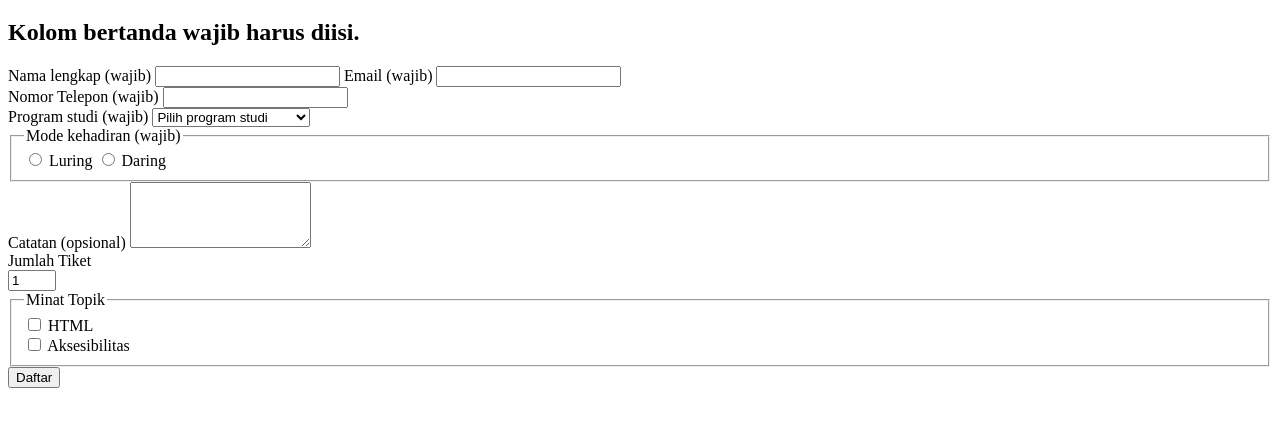
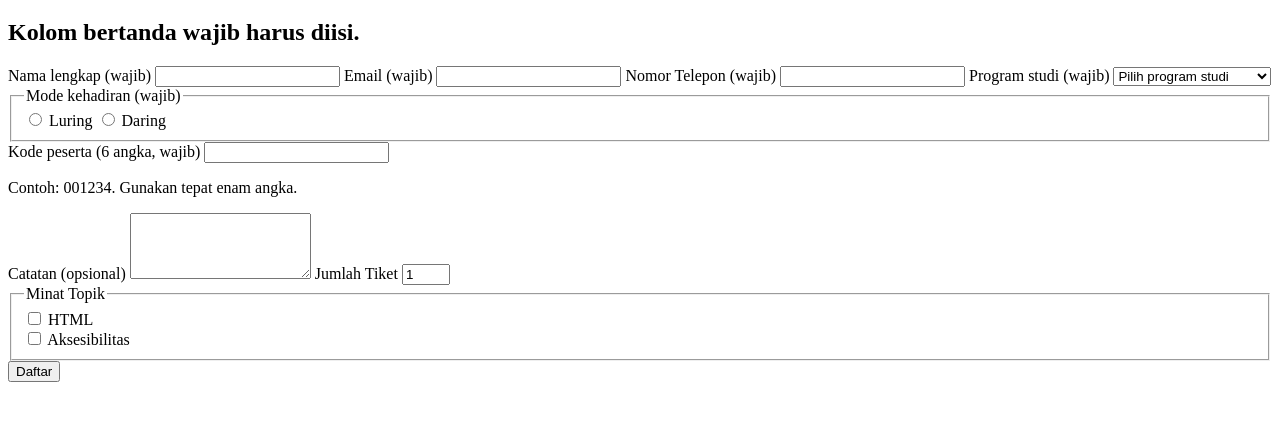
Before and after one commit to RaOn7-art/PSW-1, a plain HTML site: page pendaftaran.html in a window 1280 px wide. Shown: the part 61-488 px from the top of the page. Drawn offline with Linux system fonts and the light colour scheme.

```diff
--- a/pendaftaran.html
+++ b/pendaftaran.html
@@ -15,10 +15,8 @@
       <label for="email">Email (wajib)</label>
       <input id="email" name="email" type="email"
              autocomplete="email" required>
-      <div>
       <label for="phone">Nomor Telepon (wajib)</label>
       <input id="phone" name="phone" type="phone">
-      </div>
     <label for="prodi">Program studi (wajib)</label>
       <select id="prodi" name="prodi" required>
         <option value="">Pilih program studi</option>
@@ -32,20 +30,20 @@
        <input id="daring" name="mode" type="radio" value="daring">
         <label for="daring">Daring</label>
       </fieldset>
-        <div>
+      <label for="kode">Kode peserta (6 angka, wajib)</label>
+         <input id="kode" name="kode" type="text" inputmode="numeric" pattern="[0-9]{6}" aria-describedby="kode-help" required>
+         <p id="kode-help">Contoh: 001234. Gunakan tepat enam angka.</p>
       <label for="catatan">Catatan (opsional)</label>
       <textarea id="catatan" name="catatan" rows="4"
-                maxlength="300"></textarea></div>
-        <div><label>Jumlah Tiket</label></div>
+                maxlength="300"></textarea>
+        <label>Jumlah Tiket</label>
         <input type="number" min="1" max="5" value="1" name="jumlah_tiket" required>
       <fieldset>
   <legend>Minat Topik</legend>
-
   <div>
     <input type="checkbox" id="topik-html" name="topik" value="html">
     <label for="topik-html">HTML</label>
   </div>
-
   <div>
     <input type="checkbox" id="topik-aksesibilitas" name="topik" value="aksesibilitas">
     <label for="topik-aksesibilitas">Aksesibilitas</label>
```
